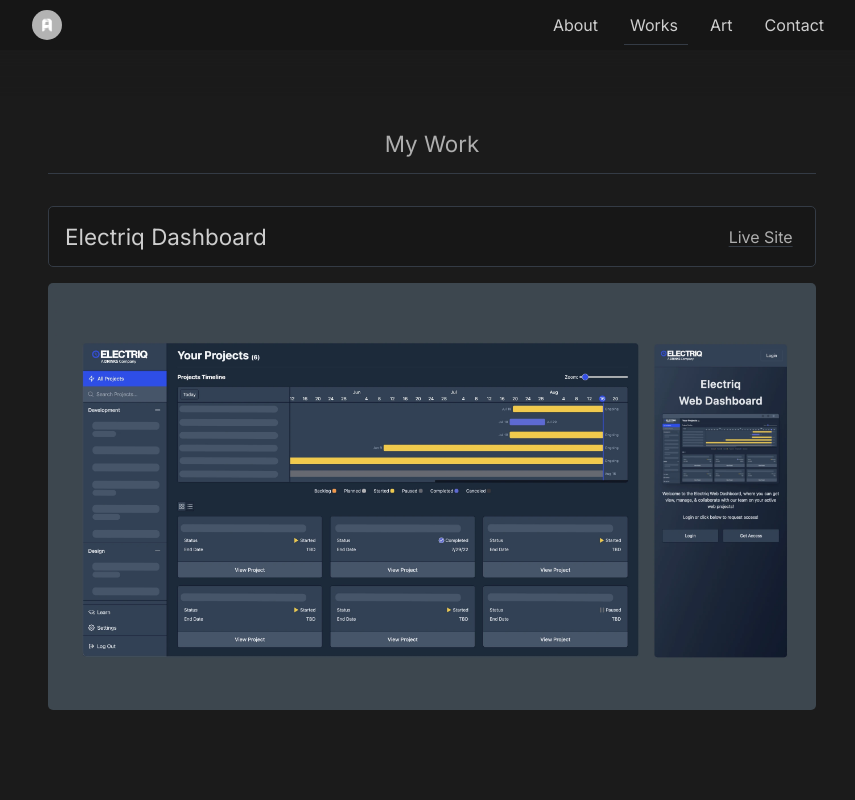
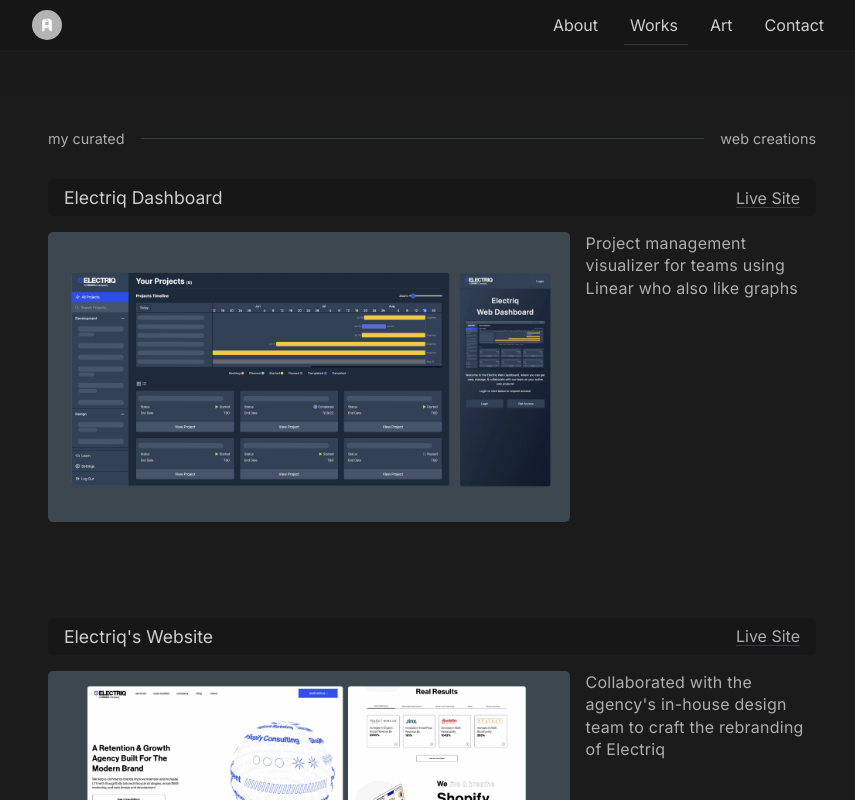
Before and after one commit to christiananagnostou/www, a React (Create React App) app: page /works in a window 1280 px wide. Shown: the top 800 px of the page, without its empty margins (208-1063 px from the left). Built offline with nearby package versions, Linux system fonts and the light colour scheme.

Commit message:
content updates to all pages

```diff
--- a/src/components/ArtPage/index.js
+++ b/src/components/ArtPage/index.js
@@ -1,7 +1,7 @@
 import { motion } from "framer-motion";
 import React, { useState } from "react";
 import styled from "styled-components";
-import { pageAnimation } from "../../animation";
+import { fade, pageAnimation } from "../../animation";
 import ScrollTop from "../ScrollTop";
 import Range from "../shared/Range";
 import Image from "./Image";
@@ -15,7 +15,11 @@ const ArtPage = () => {
 
   return (
     <Container id="work" variants={pageAnimation} initial="hidden" animate="show" exit="exit">
-      <motion.h2 className="title">My Art</motion.h2>
+      <motion.h2 variants={fade} className="title">
+        <span>my adventures</span>
+        <span className="bar"></span>
+        <span>captured forever</span>
+      </motion.h2>
 
       <div className="control-bar">
         <Range
@@ -29,15 +33,15 @@ const ArtPage = () => {
         <span className="col-num">{numColumns}</span>
       </div>
 
-      <section className="col-container">
+      <Columns numColumns={numColumns}>
         {columns.map((col, i) => (
-          <Column key={"column_" + i}>
+          <Column key={"column_" + i} numColumns={numColumns}>
             {col.map((img) => (
               <Image src={`/art/photography/${img}`} key={img} />
             ))}
           </Column>
         ))}
-      </section>
+      </Columns>
 
       <ScrollTop />
     </Container>
@@ -46,19 +50,38 @@ const ArtPage = () => {
 
 const Container = styled(motion.div)`
   overflow: hidden;
-  padding: 5rem 1rem;
   color: var(--text);
   max-width: var(--max-w-screen);
-  margin: auto;
+
+  padding: 0 1rem;
+  margin: 1.5rem auto;
+
+  @media screen and (min-width: 768px) {
+    margin: 5rem auto;
+  }
 
   .title {
-    text-align: center;
-    margin-bottom: 1rem;
-    font-size: 1.4rem;
-    color: var(--text);
-    font-weight: 200;
-    padding-bottom: 1rem;
-    border-bottom: 1px solid var(--accent);
+    margin-bottom: 1.5rem;
+    display: flex;
+    justify-content: space-between;
+    align-items: center;
+
+    @media screen and (min-width: 768px) {
+      margin-bottom: 2rem;
+    }
+
+    span {
+      font-weight: 200;
+      font-size: 0.9rem;
+      color: var(--text);
+    }
+
+    .bar {
+      height: 0;
+      flex: 1;
+      margin: 0 1rem;
+      border-bottom: 1px solid var(--accent);
+    }
   }
 
   .control-bar {
@@ -72,18 +95,19 @@ const Container = styled(motion.div)`
       margin-left: 1rem;
     }
   }
+`;
 
-  .col-container {
-    display: flex;
-    gap: 20px;
-  }
+const Columns = styled.section`
+  display: flex;
+  gap: ${({ numColumns }) => 20 - numColumns * 1.5}px;
 `;
 
 const Column = styled.div`
   margin: 0;
   display: flex;
   flex-direction: column;
-  gap: 20px;
+  gap: ${({ numColumns }) => 20 - numColumns * 1.5}px;
+  flex: 1;
 `;
 
 export default ArtPage;
--- a/src/components/ContactPage/index.js
+++ b/src/components/ContactPage/index.js
@@ -61,7 +61,11 @@ function ContactUs() {
     <ContactStyle variants={pageAnimation} initial="hidden" animate="show" exit="exit">
       <StyledForm variants={staggerFade} id="contact-form" onSubmit={handleSubmit} method="POST">
         <Title variants={fade}>
-          <motion.h3>Let's get in touch!</motion.h3>
+          <motion.h2 variants={fade} className="title">
+            <span>my dm's</span>
+            <span className="bar"></span>
+            <span>are open</span>
+          </motion.h2>
         </Title>
         {sentSuccessful && <p>Sent successfully. You'll hear from me soon!</p>}
 
@@ -143,7 +147,8 @@ const ContactStyle = styled(motion.div)`
   align-items: center;
 
   max-width: 500px;
-  margin: auto;
+  padding: 0 1rem;
+  margin: 1.5rem auto;
 
   @media screen and (min-width: 768px) {
     margin: 5rem auto;
@@ -151,20 +156,28 @@ const ContactStyle = styled(motion.div)`
 `;
 
 const Title = styled(motion.div)`
-  flex: 1;
-  text-align: center;
-  margin: 1rem;
-  color: var(--heading);
-  border-radius: 5px;
-  padding: 1rem 2rem;
+  .title {
+    margin-bottom: 1.5rem;
+    display: flex;
+    justify-content: space-between;
+    align-items: center;
 
-  p {
-    margin: 0;
-    padding: 0.5rem 0;
-  }
-  h3 {
-    font-size: 1.2rem;
-    font-weight: 300;
+    @media screen and (min-width: 768px) {
+      margin-bottom: 2rem;
+    }
+
+    span {
+      font-weight: 200;
+      font-size: 0.9rem;
+      color: var(--text);
+    }
+
+    .bar {
+      height: 0;
+      flex: 1;
+      margin: 0 1rem;
+      border-bottom: 1px solid var(--accent);
+    }
   }
 `;
 
@@ -217,13 +230,6 @@ const FormGroup = styled.div`
     margin-bottom: 3rem;
     cursor: pointer;
   }
-  @media (max-width: 1300px) {
-    width: 90%;
-    margin: auto;
-    .form-input {
-      width: 100%;
-    }
-  }
 `;
 
 export default ContactUs;
--- a/src/components/HomePage/index.js
+++ b/src/components/HomePage/index.js
@@ -24,6 +24,6 @@ const Container = styled(motion.main)`
   padding: 1rem;
 
   @media screen and (min-width: 768px) {
-    padding: 5rem 1rem;
+    padding: 3rem 1rem;
   }
 `;
--- a/src/components/SocialLinks.js
+++ b/src/components/SocialLinks.js
@@ -26,6 +26,30 @@ function SocialLinks() {
           <Instagram />
         </a>
       </li>
+      <li>
+        <a href="https://read.cv/christian.a" target="_blank">
+          <svg
+            xmlns="http://www.w3.org/2000/svg"
+            width="18"
+            height="18"
+            viewBox="0 0 28 28"
+            style={{ transform: "scale(1.5)" }}
+          >
+            <path
+              fill-rule="evenodd"
+              clip-rule="evenodd"
+              d="M10.809 5.242a1.25 1.25 0 00-1.531.884L6.042 18.2a1.25 1.25 0 00.884 1.53l9.66 2.59a1.25 1.25 0 001.53-.885l3.236-12.074a1.25 1.25 0 00-.884-1.53l-9.66-2.589zm-2.98.496a2.75 2.75 0 013.368-1.945l9.66 2.588A2.75 2.75 0 0122.8 9.75l-3.236 12.074a2.75 2.75 0 01-3.368 1.945L6.538 21.18a2.75 2.75 0 01-1.944-3.368L7.829 5.738z"
+              fill="currentColor"
+            ></path>
+            <path
+              fill-rule="evenodd"
+              clip-rule="evenodd"
+              d="M10.518 8.27a.75.75 0 01.919-.53l7.241 1.94a.75.75 0 01-.388 1.449l-7.242-1.94a.75.75 0 01-.53-.919zM9.677 11.41a.75.75 0 01.918-.531l7.242 1.94a.75.75 0 11-.388 1.45l-7.242-1.941a.75.75 0 01-.53-.919zM8.836 14.549a.75.75 0 01.918-.53l4.83 1.293a.75.75 0 11-.388 1.45l-4.83-1.295a.75.75 0 01-.53-.918z"
+              fill="currentColor"
+            ></path>
+          </svg>
+        </a>
+      </li>
     </SocialLinkList>
   );
 }
@@ -44,7 +68,8 @@ const SocialLinkList = styled(motion.ul)`
   border: 1px solid var(--accent);
 
   li {
-    margin: 0 1rem;
+    margin: 0 0.75rem;
+    flex: 1;
 
     a {
       display: block;
--- a/src/components/WorksListPage/ProjectList.js
+++ b/src/components/WorksListPage/ProjectList.js
@@ -13,12 +13,16 @@ function ProjectList() {
   return (
     <Work id="work" variants={pageAnimation} initial="hidden" animate="show" exit="exit">
       <motion.h2 variants={fade} className="title">
-        My Work
+        <span>my curated</span>
+        <span className="bar"></span>
+        <span>web creations</span>
       </motion.h2>
 
+      <ProjectListStyle>
         {projectState.map((project) => (
           <ProjectTile project={project} key={project.title} />
         ))}
+      </ProjectListStyle>
 
       <ScrollTop />
     </Work>
@@ -27,20 +31,41 @@ function ProjectList() {
 
 const Work = styled(motion.div)`
   overflow: hidden;
-  padding: 5rem 1rem;
   color: var(--text);
   max-width: var(--max-w-screen);
-  margin: auto;
+
+  padding: 0 1rem;
+  margin: 1.5rem auto;
+
+  @media screen and (min-width: 768px) {
+    margin: 5rem auto;
+  }
 
   .title {
-    text-align: center;
+    margin-bottom: 1.5rem;
+    display: flex;
+    justify-content: space-between;
+    align-items: center;
+
+    @media screen and (min-width: 768px) {
       margin-bottom: 2rem;
-    font-size: 1.4rem;
+    }
+
+    span {
+      font-weight: 200;
+      font-size: 0.9rem;
       color: var(--text);
-    font-weight: 200;
-    padding-bottom: 1rem;
+    }
+
+    .bar {
+      height: 0;
+      flex: 1;
+      margin: 0 1rem;
       border-bottom: 1px solid var(--accent);
+    }
   }
 `;
 
+const ProjectListStyle = styled.section``;
+
 export default ProjectList;
--- a/src/components/WorksListPage/ProjectTile.js
+++ b/src/components/WorksListPage/ProjectTile.js
@@ -17,23 +17,30 @@ export default function ProjectTile({ project }) {
         </Link>
 
         <div className="links">
-          {project.externalLink && (
-            <a href={project.externalLink} target="_blank" rel="noreferrer">
-              Live Site
-            </a>
-          )}
           {project.github && (
             <a href={project.github} target="_blank" rel="noreferrer">
               GitHub
             </a>
           )}
+
+          {project.externalLink ? (
+            <a href={project.externalLink} target="_blank" rel="noreferrer">
+              Live Site
+            </a>
+          ) : (
+            <span>Shut Down</span>
+          )}
         </div>
       </motion.header>
 
-      <Link to={project.url}>
+      <Link to={project.url} className="image-container">
         <Hide>
           <motion.img variants={photoAnim} src={project.desktopImgs[0]} alt={project.title} />
         </Hide>
+
+        <motion.span variants={fade} className="summary">
+          {project.summary}
+        </motion.span>
       </Link>
     </Project>
   );
@@ -51,17 +58,16 @@ const Project = styled(motion.div)`
     display: flex;
     justify-content: space-between;
     align-items: center;
+    padding: 0.5rem 1rem;
+    background: rgba(20, 20, 20, 0.5);
     border-radius: 5px;
-    padding: 1rem 1rem;
-    background: rgba(20, 20, 20, 0.5);
-    border: 1px solid var(--accent);
     margin-bottom: 1rem;
 
     h3 {
       display: inline-block;
       min-width: max-content;
-      font-size: 1.4rem;
-      font-weight: 400;
+      font-size: 1.1rem;
+      font-weight: 500;
       color: var(--heading);
       transition: all 0.2s ease-in-out;
 
@@ -70,25 +76,53 @@ const Project = styled(motion.div)`
       }
     }
     .links {
-      a {
+      a,
+      span {
         display: inline-block;
         font-size: 1rem;
+        font-weight: 400;
         color: var(--text);
-        padding: 0.1rem 0.4rem;
         cursor: pointer;
         transition: all 0.2s ease-in-out;
-        margin-left: 10px;
-        &:hover {
-          color: var(--heading);
+        margin-left: 20px;
+
+        &:not(span):hover {
+          color: white;
         }
       }
     }
   }
-  img {
-    display: block;
-    width: 100%;
-    object-fit: cover;
-    object-position: center;
+  .image-container {
+    display: flex;
+    flex-direction: column-reverse;
+    gap: 1rem;
+    padding: 0 1rem;
+    text-decoration: none !important;
+
+    @media screen and (min-width: 768px) {
+      padding: 0;
+      flex-direction: row;
+    }
+
+    img {
+      display: block;
+      object-fit: cover;
+      object-position: center;
+      width: 100%;
+    }
+
+    .summary {
+      display: inline-block;
+      font-size: 1rem;
+      line-height: 1.4rem;
+      letter-spacing: 0.015em;
+      font-weight: 500;
+
+      @media screen and (min-width: 768px) {
+        max-width: 30%;
+        min-width: 30%;
+      }
+    }
   }
 `;
 
@@ -96,6 +130,7 @@ const Hide = styled.div`
   overflow: hidden;
   border-radius: 5px;
   transition: all 0.5s ease;
+  width: 100%;
 
   &:hover {
     box-shadow: 0 5px 20px 10px rgba(20, 20, 20, 0.9);
--- a/src/projectState.js
+++ b/src/projectState.js
@@ -36,20 +36,34 @@ export const projectState = [
     mobileImgs: [electriqCalendar],
     externalLink: "https://electriq.app/",
     url: "/work/electriq-app",
+    summary: "Project management visualizer for teams using Linear who also like graphs",
     details: [
       {
         title: "Purpose",
         description:
-          "React web application to give PM's and clients the ability to visualize the progress and make changes to the web department's projects.",
+          "A project management app that provides insights into Linear projects through data visualization.",
+      },
+      {
+        title: "Reason",
+        description:
+          "Linear doesn't have timelines for projects and doesn't plan to add them. This does that and more.",
+      },
+
+      {
+        title: "Features",
+        description:
+          "The ability to send live feedback to the teams in charge is built in and incredibly intuitive.",
       },
     ],
   },
   {
-    title: "Electriq Website",
+    title: "Electriq's Website",
     desktopImgs: [electriqHomeComposed, electriqHomeMain],
     mobileImgs: [],
     externalLink: "https://www.electriqmarketing.com/",
     url: "/work/electriq-home",
+    summary:
+      "Collaborated with the agency's in-house design team to craft the rebranding of Electriq",
     details: [
       {
         title: "Purpose",
@@ -65,6 +79,7 @@ export const projectState = [
     externalLink: "https://liftclub.app/",
     github: "https://github.com/ChristianAnagnostou/liftclub",
     url: "/work/liftclub",
+    summary: "Track your workout progress with little effort and get big insights",
     details: [
       {
         title: "Purpose",
@@ -100,6 +115,8 @@ export const projectState = [
     externalLink: "https://awildchristian.com/",
     github: "https://github.com/ChristianAnagnostou/anagnostou-photography-frontend",
     url: "/work/awildchristian",
+    summary:
+      "See the photos on my art page? I'll print them out, sign them, and send them to you if you send me a few shekels",
     details: [
       {
         title: "Front-end",
@@ -122,9 +139,10 @@ export const projectState = [
     title: "NeoLogos",
     desktopImgs: [neologosMain, neologosDesktop1, neologosDesktop2, neologosDesktop3],
     mobileImgs: [neologosMobile1, neologosMobile2],
-    externalLink: "https://neologos.herokuapp.com/",
+    // externalLink: "https://neologos.herokuapp.com/",
     github: "https://github.com/ChristianAnagnostou/NeoLogos",
     url: "/work/neologos",
+    summary: "Ever made of a word for something? Well now you know where to put it.",
     details: [
       {
         title: "Front-end",
@@ -150,6 +168,7 @@ export const projectState = [
     externalLink: "http://lofiwaves.surge.sh/",
     github: "https://github.com/ChristianAnagnostou/LofiWaves",
     url: "/work/lofiwaves",
+    summary: "Like lofi? So do I, so why not checkout out some of my faves here",
     details: [
       {
         title: "Front-end",
```
Lines whose indentation alone changed are shown as unchanged.
